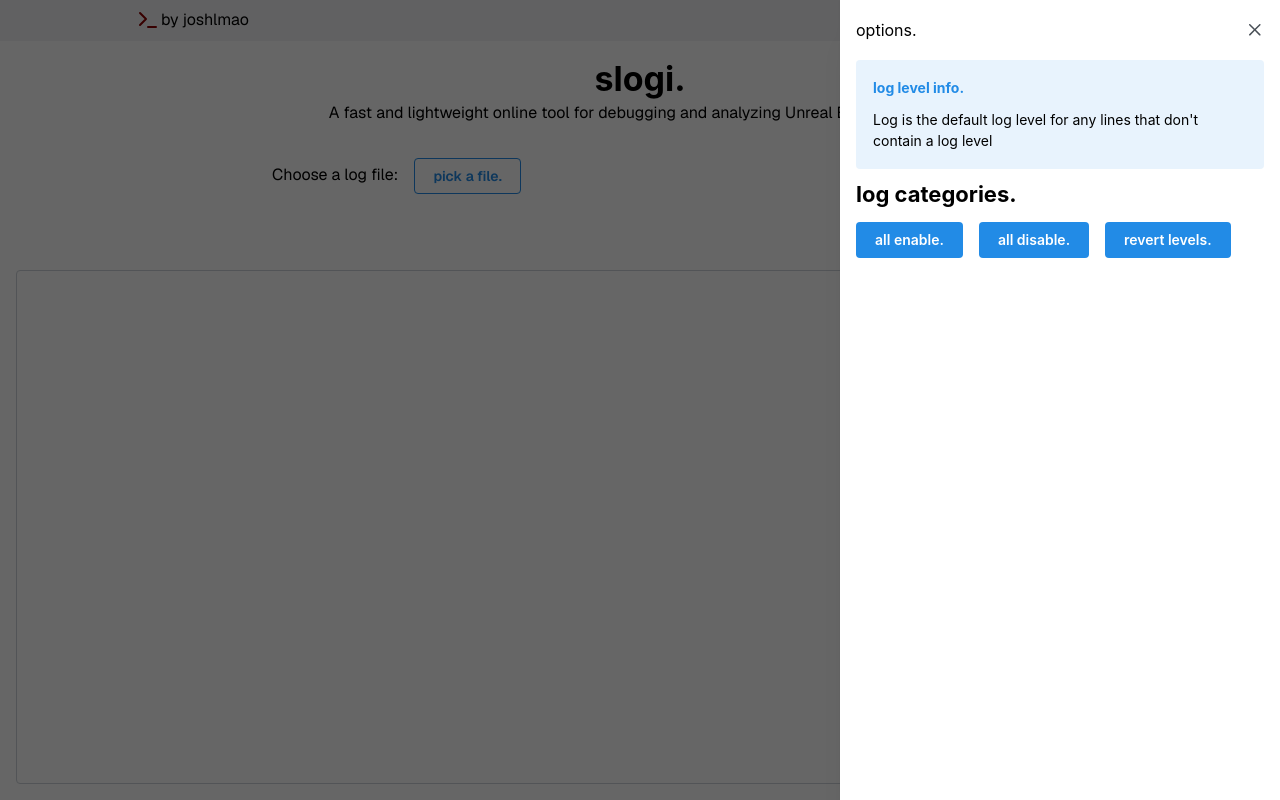
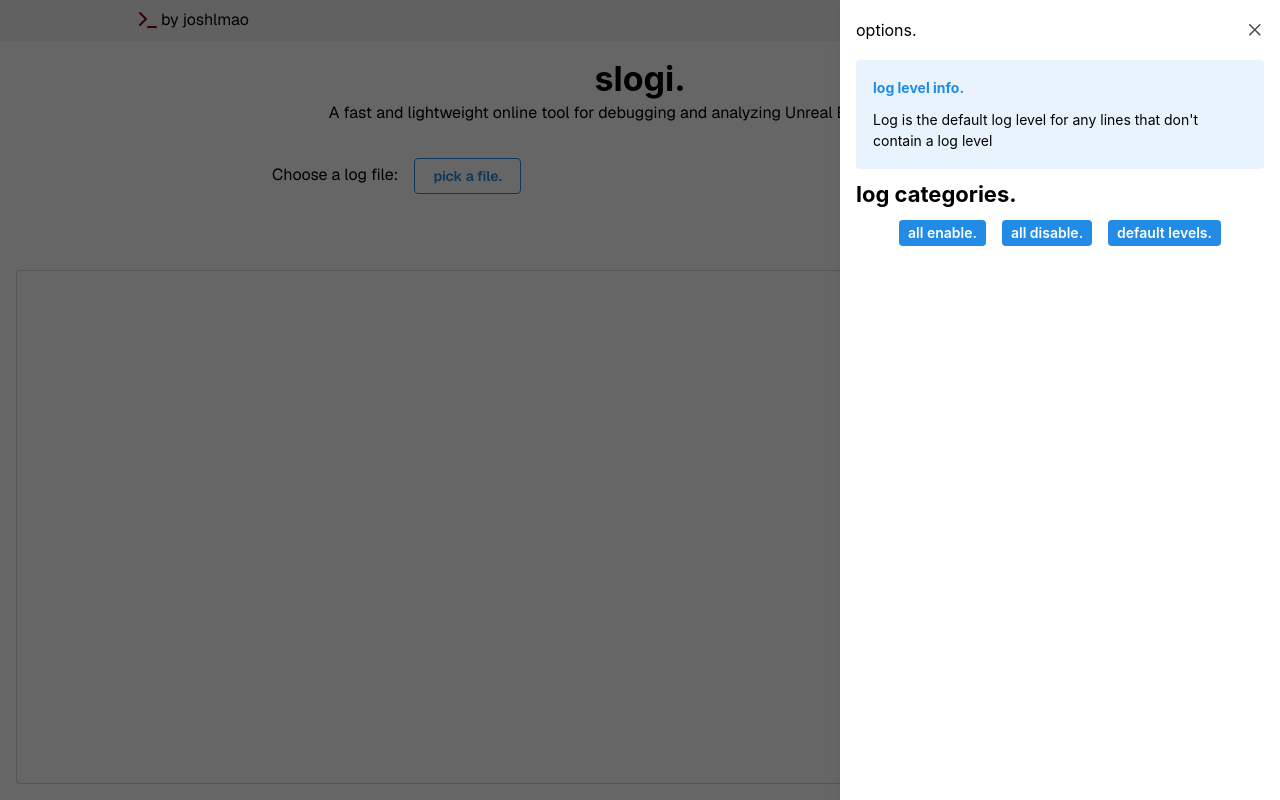
Before and after one commit to JoshLmao/slogi, a Next.js app: page / in a window 1280 px wide. Both pictures are taken after a click on the button "options.". Built offline with nearby package versions, Linux system fonts and the light colour scheme.

Commit message:
Fix drawer to always be 100vh minus the header, btn style change

```diff
--- a/src/app/components/Landing.tsx
+++ b/src/app/components/Landing.tsx
@@ -15,6 +15,7 @@ import {
     Stack,
     Grid,
     Alert,
+    Flex,
 } from "@mantine/core";
 import { GitHub, Sliders, Terminal } from "react-feather";
 import { useDisclosure } from "@mantine/hooks";
@@ -263,29 +264,36 @@ export default function Landing() {
                 title="options."
             >
                 {/* Log Categories */}
-                <div>
-                    <Alert
-                        variant="light"
-                        color="blue"
-                        title="log level info."
-                        mb="xs"
-                    >
+                <Flex
+                    direction="column"
+                    gap="xs"
+                    // Use calc to fill Drawer height minus header/footer
+                    // Mantine Drawer header is 56px by default, plus 24px padding
+                    // Adjust as needed if you have custom header/footer
+                    h="calc(100vh - 80px)"
+                    style={{ minHeight: 0 }}
+                >
+                    <Alert variant="light" color="blue" title="log level info.">
                         Log is the default log level for any lines that
                         don&apos;t contain a log level
                     </Alert>
                     <Title order={3}>log categories.</Title>
-                    <Group py="sm">
-                        <Button onClick={handleEnableAll}>all enable.</Button>
-                        <Button onClick={handleDisableAll}>all disable.</Button>
-                        <Button onClick={handleRevertLevels}>
-                            revert levels.
+                    <Group justify="center">
+                        <Button size="compact-sm" onClick={handleEnableAll}>
+                            all enable.
+                        </Button>
+                        <Button size="compact-sm" onClick={handleDisableAll}>
+                            all disable.
+                        </Button>
+                        <Button size="compact-sm" onClick={handleRevertLevels}>
+                            default levels.
                         </Button>
                     </Group>
                     <ScrollArea
-                        h={"65vh"}
                         overscrollBehavior="auto auto"
                         scrollbars="y"
                         offsetScrollbars
+                        style={{ flex: 1, minHeight: 0 }}
                     >
                         <Stack gap="xs">
                             {Array.from(logCategories.keys()).map(
@@ -352,7 +360,7 @@ export default function Landing() {
                             )}
                         </Stack>
                     </ScrollArea>
-                </div>
+                </Flex>
             </Drawer>
         </div>
     );
```
